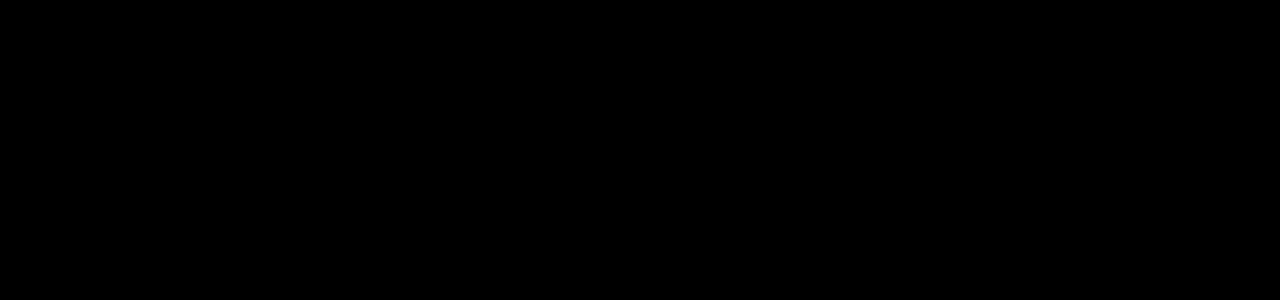
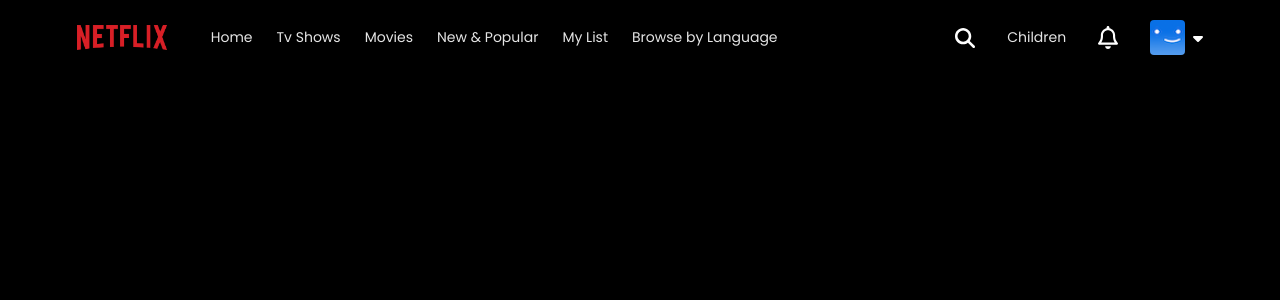
Before and after one commit to riskymind/kayflix, a React (Vite) app in the folder kayflix/: page / in a window 1280 px wide. Shown: the top 300 px of the page. Built offline with nearby package versions, Linux system fonts and the light colour scheme.

Commit message:
setup the navbar

```diff
--- a/kayflix/src/App.jsx
+++ b/kayflix/src/App.jsx
@@ -1,8 +1,10 @@
+import Home from './pages/Home/Home'
+
 
 const App = () => {
   return (
     <div>
-
+      <Home />
     </div>
   )
 }
--- /dev/null
+++ b/kayflix/src/components/Navbar/Navbar.css
@@ -0,0 +1,81 @@
+.navbar {
+  background-image: linear-gradient(
+    180deg,
+    rgba(0, 0, 0, 0.7) 10%,
+    transparent
+  );
+  width: 100%;
+  padding: 20px 6%;
+  display: flex;
+  justify-content: space-between;
+  position: fixed;
+  font-size: 14px;
+  color: #e5e5e5;
+  z-index: 1;
+}
+
+.navbar-left {
+  display: flex;
+  align-items: center;
+  gap: 2.75rem;
+}
+
+.navbar-left img {
+  width: 90px;
+}
+
+.navbar-left ul {
+  display: flex;
+  list-style: none;
+  gap: 1.5rem;
+}
+
+.navbar-left ul li {
+  cursor: pointer;
+}
+
+.navbar-right {
+  display: flex;
+  align-items: center;
+  gap: 2rem;
+}
+
+.navbar-right .icons {
+  width: 20px;
+  cursor: pointer;
+}
+
+.navbar-right .profile {
+  border-radius: 4px;
+  width: 35px;
+}
+
+.navbar-profile {
+  display: flex;
+  align-items: center;
+  cursor: pointer;
+  gap: 0.5rem;
+  position: relative;
+}
+
+.navbar .dropdown {
+  position: absolute;
+  top: 100%;
+  right: 0;
+  width: max-content;
+  background: #191919;
+  padding: 18px 22px;
+  border-radius: 2px;
+  text-decoration: underline;
+  z-index: 1;
+  display: none;
+}
+
+.navbar .dropdown p {
+  cursor: pointer;
+  font-size: 13px;
+}
+
+.navbar-profile:hover .dropdown {
+  display: block;
+}
--- /dev/null
+++ b/kayflix/src/components/Navbar/Navbar.jsx
@@ -0,0 +1,50 @@
+import './Navbar.css'
+import logo from '../../assets/logo.png'
+import search_icon from '../../assets/search_icon.svg'
+import bell_icon from '../../assets/bell_icon.svg'
+import profile_img from '../../assets/profile_img.png'
+import caret_icon from '../../assets/caret_icon.svg'
+
+const Navbar = () => {
+  return (
+    <div className='navbar'>
+
+      <div className="navbar-left">
+
+        <img src={logo} alt="Logo" />
+        <ul>
+          <li>Home</li>
+          <li>Tv Shows</li>
+          <li>Movies</li>
+          <li>New & Popular</li>
+          <li>My List</li>
+          <li>Browse by Language</li>
+        </ul>
+
+      </div>
+
+      <div className="navbar-right">
+
+        <img src={search_icon} alt="search icon" className='icons'/>
+
+        <p>Children</p>
+
+        <img src={bell_icon} alt="bell icon" className='icons'/>
+
+        <div className="navbar-profile">
+
+          <img src={profile_img} alt="profile image" className='profile'/>
+          <img src={caret_icon} alt="profile" />
+
+          <div className='dropdown'>
+            <p>Sign out of Kayflix</p>
+          </div>
+
+        </div>
+
+      </div>
+    </div>
+  )
+}
+
+export default Navbar
--- a/kayflix/src/index.css
+++ b/kayflix/src/index.css
@@ -1,3 +1,5 @@
+@import url('https://fonts.googleapis.com/css2?family=Figtree:ital,wght@0,300..900;1,300..900&family=Outfit:wght@100..900&family=Poppins:ital,wght@0,100;0,200;0,300;0,400;0,500;0,600;0,700;0,800;0,900;1,100;1,200;1,300;1,400;1,500;1,600;1,700;1,800;1,900&display=swap');
+
 *, *::after, *::before {
   margin: 0;
   padding: 0;
@@ -7,4 +9,5 @@
 body {
   background: black;
   color: white;
+  font-family: 'Poppins';
 }
--- a/kayflix/src/pages/Home/Home.jsx
+++ b/kayflix/src/pages/Home/Home.jsx
@@ -1,9 +1,10 @@
 import './Home.css'
+import Navbar from '../../components/Navbar/Navbar'
 
 const Home = () => {
   return (
     <div className='home'>
-
+      <Navbar />
     </div>
   )
 }
```
Also changed, not shown: kayflix/src/components/Footer/Footer.jsx (added, +11 -0 lines), kayflix/src/components/TitleCard/TitleCards.jsx (added, +11 -0 lines), kayflix/src/components/Footer/Footer.css (added), kayflix/src/components/TitleCard/TitleCards.css (added).
